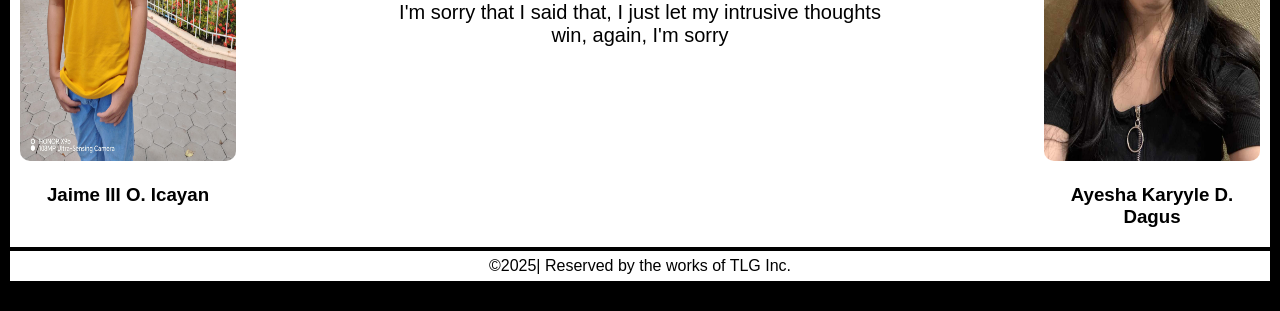
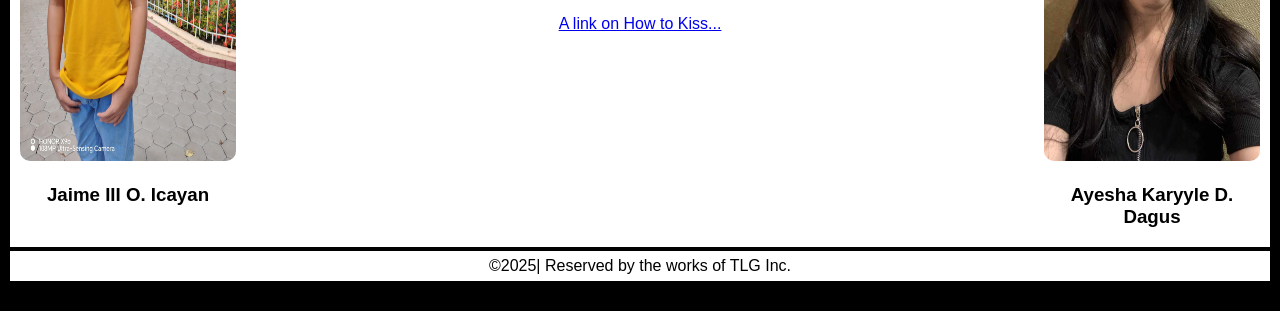
Before and after one commit to Jaime488/WSM, a plain HTML site: page index.html in a window 1280 px wide. Shown: the part 489-800 px from the top of the page. Drawn offline with Linux system fonts and the light colour scheme.

Commit message:
Update index.html

```diff
--- a/index.html
+++ b/index.html
@@ -70,9 +70,7 @@
 
             <div id="Message" class="holder">
                 <h3 class="header-1">Message for Today!</h3>
-                <p>
-                    I'm sorry that I said that, I just let my intrusive thoughts win, again, I'm sorry
-                </p>
+                <a href="https://www.wikihow.com/French-Kiss">A link on How to Kiss...</a>
             </div>
             <div id="Ayesha">
                 <img src="Pics/Ayesha.jpeg" alt="Ayesha Dagus" width="216" height="384" title="Ayesha Karryle D. Dagus">
```
